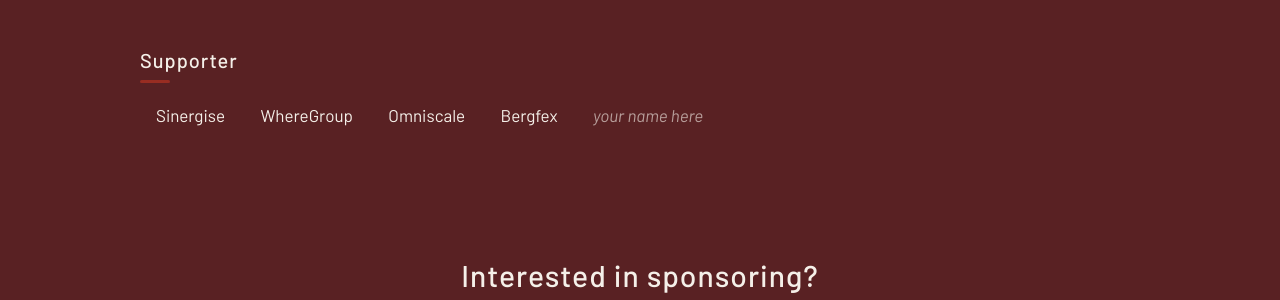
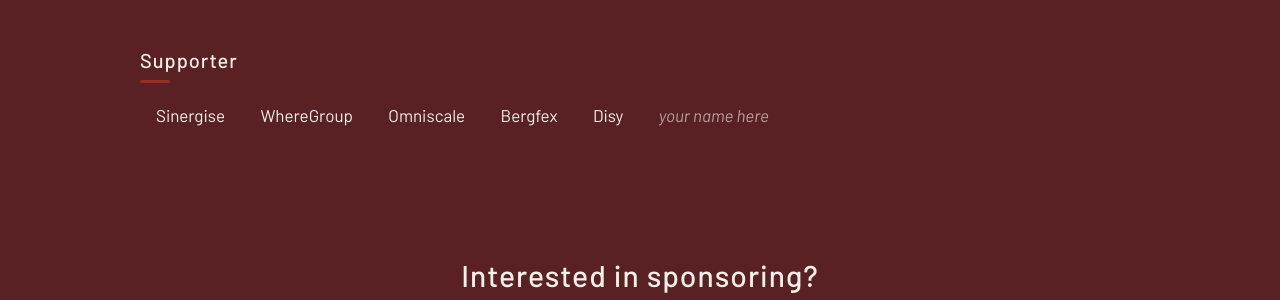
Before and after one commit to openstreetmap/stateofthemap-2019, a Jekyll site: the page built from index.html, in a window 1280 px wide and 900 px high, scrolled down 2742 px. Shown: the part 155-455 px from the top of the window. Built offline with Jekyll 4.4.1, drawn with Linux system fonts in a browser that asks for light colours.

Commit message:
add Disy as "Supporter" sponsor

```diff
--- a/_includes/sponsors.html
+++ b/_includes/sponsors.html
@@ -4,10 +4,10 @@
 
 		<h3 class="clearfix small-title sponsors platinum">Platinum</h3>
 		<div class=" space-bottom2 space-top4 platinum">
-      <a class="col4 pad8 space-bottom2 sponsor" href="https://vm.baden-wuerttemberg.de/">
+			<a class="col4 pad8 space-bottom2 sponsor" href="https://vm.baden-wuerttemberg.de/">
 				<img src="logos/baden-wuerttemberg.png" style="width:75%;" alt="Baden Württemberg - Ministry of Transport">
 			</a>
-    </div>
+		</div>
 		<div class="clearfix space-bottom2">
 			<a class="col2 pad2 space-bottom2 sponsor" href="mailto:sponsor-sotm@openstreetmap.org">
 				<img src="img/sponsors.png" />
@@ -60,6 +60,7 @@
 			<a href="https://wheregroup.com/" class="pad2 sponsor">WhereGroup</a>
 			<a href="https://omniscale.com/" class="pad2 sponsor">Omniscale</a>
 			<a href="https://www.bergfex.com/" class="pad2 sponsor">Bergfex</a>
+			<a href="https://www.disy.net/" class="pad2 sponsor">Disy</a>
 			<a href="mailto:sponsor-sotm@openstreetmap.org" class="pad2 sponsor"><span style="font-style: italic; opacity: 0.6;">your name here</span></a>
 		</div>
 
```
